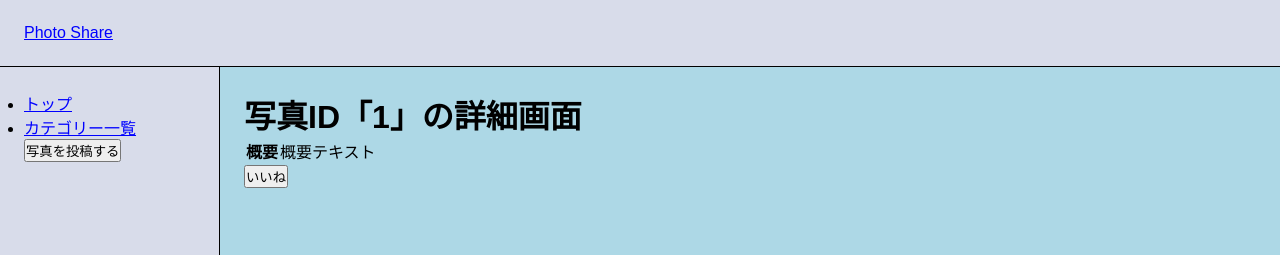
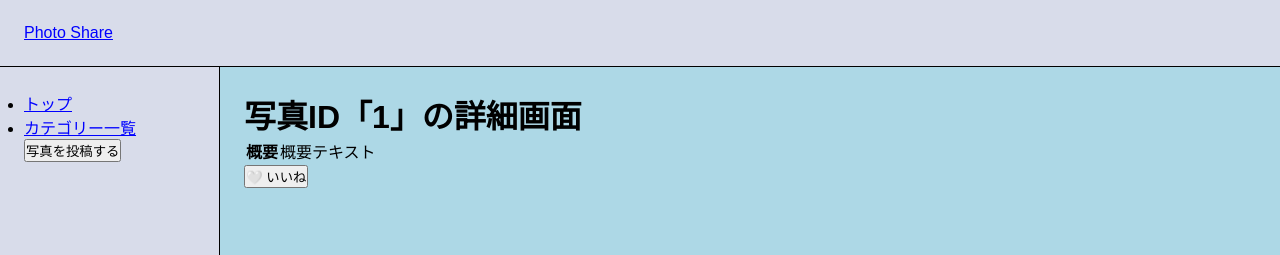
Before and after one commit to navyfish216/second-nextjs-project, a Next.js app: page /photos/1 in a window 1280 px wide. Shown: the top 255 px of the page. Built offline with nearby package versions, Linux system fonts and the light colour scheme.

Commit message:
いいねボタンのアイコン表示を状態によって切り替え

```diff
--- a/src/app/photos/[photoId]/LikeButton.tsx
+++ b/src/app/photos/[photoId]/LikeButton.tsx
@@ -1,11 +1,16 @@
 "use client";
 
+import { useState } from "react";
+
 export function LikeButton({ photoId }: { photoId: string }) {
+    const [liked, setLiked] = useState(false);
+
     return (
         <button onClick={() => {
             console.log(`photoId ${photoId} が「いいね」されました`);
+            setLiked(!liked);
         }}>
-            いいね
+            {liked ? '❤️' : '🤍' } いいね
         </button>
     );
 }
```
